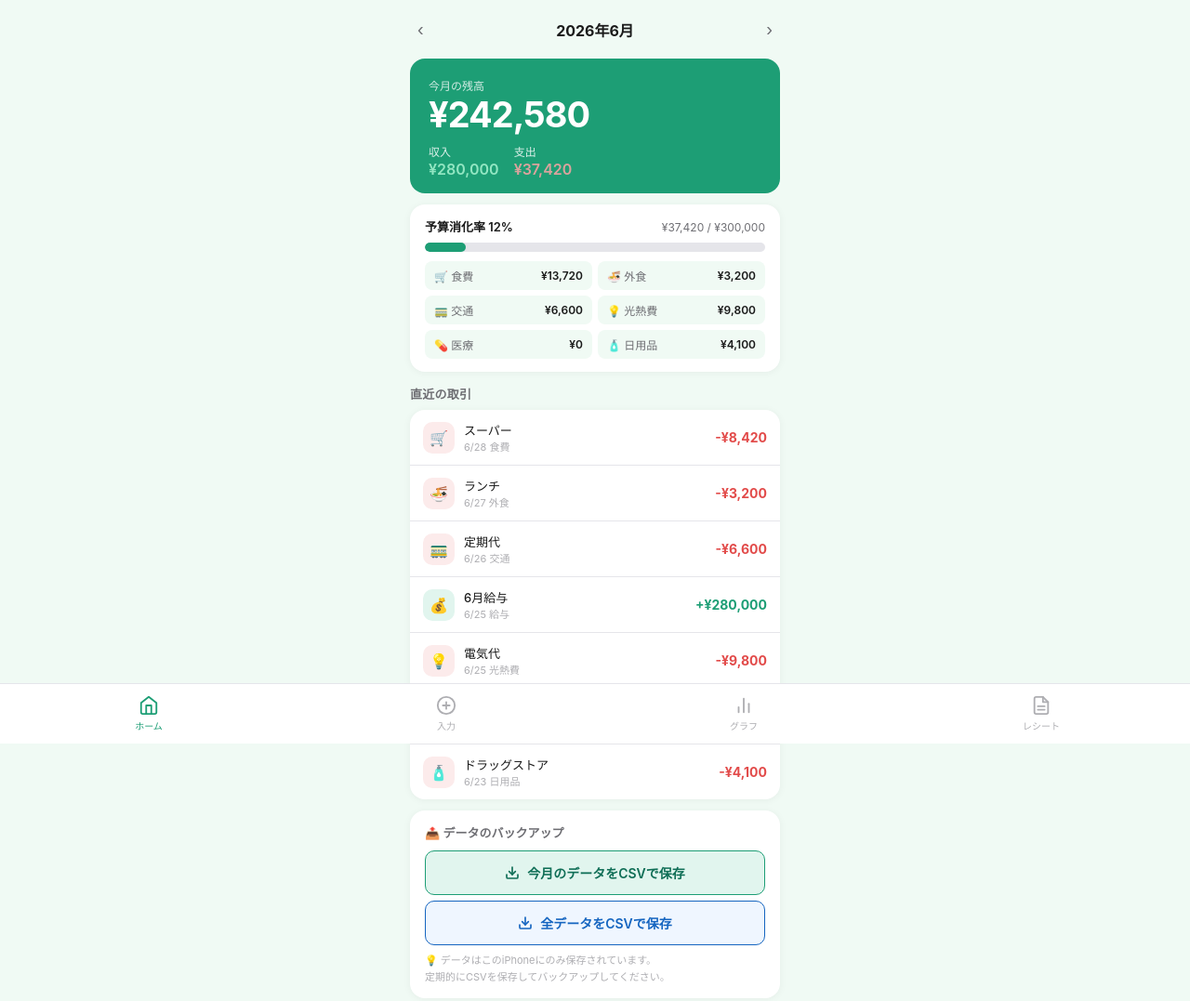
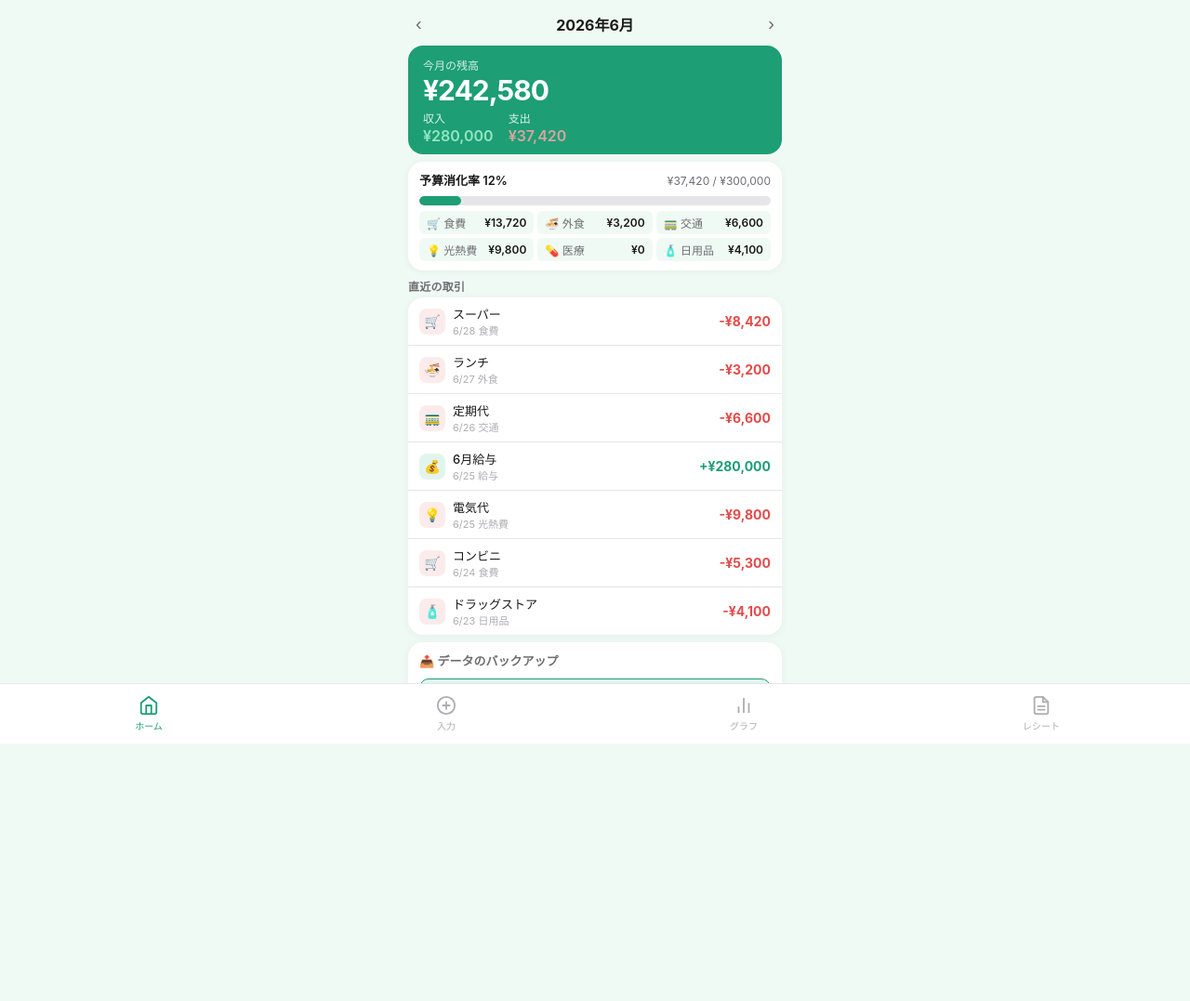
Before and after one commit to thidaka45/kakeibo, a plain HTML site: page index.html in a window 1280 px wide. Shown: the whole page at 93% size. After the commit the page ends 800 px from the top, so only its background shows below. Drawn offline with Linux system fonts and the light colour scheme.

Commit message:
Add files via upload

```diff
--- a/index.html
+++ b/index.html
@@ -31,7 +31,7 @@
   --radius-s:10px;
   font-family:-apple-system,BlinkMacSystemFont,"Hiragino Sans","Hiragino Kaku Gothic ProN",sans-serif;
 }
-body{background:var(--bg);color:var(--text);min-height:100dvh;padding-bottom:80px;padding-top:env(safe-area-inset-top);}
+body{background:var(--bg);color:var(--text);height:100dvh;overflow:hidden;padding-top:env(safe-area-inset-top);}
 
 /* ナビゲーション */
 .nav{position:fixed;bottom:0;left:0;right:0;background:var(--card);border-top:1px solid var(--border);display:flex;padding:8px 0 calc(8px + env(safe-area-inset-bottom));z-index:100;}
@@ -40,24 +40,24 @@ body{background:var(--bg);color:var(--text);min-height:100dvh;padding-bottom:80p
 .nav-btn svg{width:22px;height:22px;stroke:currentColor;fill:none;stroke-width:2;stroke-linecap:round;stroke-linejoin:round;}
 
 /* ページ */
-.page{display:none;padding:16px 16px 8px;max-width:430px;margin:0 auto;}
+.page{display:none;padding:10px 14px 70px;max-width:430px;margin:0 auto;height:100dvh;overflow-y:auto;}
 .page.active{display:block;}
 
 /* ===== ホーム ===== */
-.month-header{display:flex;align-items:center;justify-content:space-between;margin-bottom:16px;}
+.month-header{display:flex;align-items:center;justify-content:space-between;margin-bottom:8px;}
 .month-nav{background:none;border:none;font-size:20px;cursor:pointer;color:var(--sub);padding:4px 8px;}
 .month-title{font-size:16px;font-weight:700;color:var(--text);}
 
 /* 残高カード */
-.balance-card{background:var(--green);border-radius:var(--radius);padding:20px 20px 16px;margin-bottom:12px;color:#fff;}
+.balance-card{background:var(--green);border-radius:var(--radius);padding:12px 16px 10px;margin-bottom:8px;color:#fff;}
 .balance-label{font-size:12px;opacity:.8;margin-bottom:4px;}
-.balance-amount{font-size:38px;font-weight:700;letter-spacing:-1px;line-height:1;}
-.balance-sub{display:flex;gap:16px;margin-top:12px;}
+.balance-amount{font-size:30px;font-weight:700;letter-spacing:-1px;line-height:1;}
+.balance-sub{display:flex;gap:16px;margin-top:6px;}
 .balance-sub-item{font-size:12px;opacity:.85;}
 .balance-sub-item span{display:block;font-size:16px;font-weight:600;margin-top:1px;}
 
 /* 予算バー */
-.budget-card{background:var(--card);border-radius:var(--radius);padding:14px 16px;margin-bottom:12px;box-shadow:0 1px 8px rgba(0,0,0,.05);}
+.budget-card{background:var(--card);border-radius:var(--radius);padding:10px 12px;margin-bottom:8px;box-shadow:0 1px 8px rgba(0,0,0,.05);}
 .budget-row{display:flex;justify-content:space-between;align-items:baseline;margin-bottom:8px;}
 .budget-label{font-size:13px;font-weight:600;color:var(--text);}
 .budget-nums{font-size:12px;color:var(--sub);}
@@ -66,17 +66,17 @@ body{background:var(--bg);color:var(--text);min-height:100dvh;padding-bottom:80p
 .bar-ok{background:var(--green);}
 .bar-warn{background:var(--amber);}
 .bar-over{background:var(--red);}
-.budget-cats{display:grid;grid-template-columns:repeat(2,1fr);gap:6px;margin-top:10px;}
-.cat-row{display:flex;align-items:center;justify-content:space-between;background:var(--bg);border-radius:8px;padding:7px 10px;}
+.budget-cats{display:grid;grid-template-columns:repeat(3,1fr);gap:4px;margin-top:6px;}
+.cat-row{display:flex;align-items:center;justify-content:space-between;background:var(--bg);border-radius:6px;padding:4px 8px;}
 .cat-name{font-size:12px;color:var(--sub);}
 .cat-val{font-size:12px;font-weight:600;color:var(--text);}
 
 /* 直近取引 */
-.section-title{font-size:13px;font-weight:600;color:var(--sub);margin:14px 0 8px;letter-spacing:.02em;}
+.section-title{font-size:12px;font-weight:600;color:var(--sub);margin:6px 0 4px;letter-spacing:.02em;}
 .tx-list{background:var(--card);border-radius:var(--radius);overflow:hidden;box-shadow:0 1px 8px rgba(0,0,0,.05);}
-.tx-item{display:flex;align-items:center;gap:10px;padding:12px 14px;border-bottom:1px solid var(--border);}
+.tx-item{display:flex;align-items:center;gap:8px;padding:8px 12px;border-bottom:1px solid var(--border);}
 .tx-item:last-child{border-bottom:none;}
-.tx-icon{width:34px;height:34px;border-radius:10px;display:flex;align-items:center;justify-content:center;font-size:16px;flex-shrink:0;}
+.tx-icon{width:28px;height:28px;border-radius:8px;display:flex;align-items:center;justify-content:center;font-size:14px;flex-shrink:0;}
 .tx-info{flex:1;}
 .tx-name{font-size:13px;font-weight:500;color:var(--text);}
 .tx-date{font-size:11px;color:var(--muted);}
@@ -146,7 +146,7 @@ body{background:var(--bg);color:var(--text);min-height:100dvh;padding-bottom:80p
 /* エクスポートボタン */
 .export-btn{display:flex;align-items:center;justify-content:center;gap:8px;width:100%;padding:13px;border-radius:var(--radius-s);border:1.5px solid var(--green);background:var(--green-l);color:var(--green-d);font-size:14px;font-weight:600;cursor:pointer;font-family:inherit;transition:opacity .2s;margin-top:10px;}
 .export-btn:active{opacity:.7;}
-.export-section{background:var(--card);border-radius:var(--radius);padding:14px 16px;box-shadow:0 1px 8px rgba(0,0,0,.05);margin-top:12px;}
+.export-section{background:var(--card);border-radius:var(--radius);padding:10px 12px;box-shadow:0 1px 8px rgba(0,0,0,.05);margin-top:8px;}
 .export-title{font-size:13px;font-weight:600;color:var(--sub);margin-bottom:10px;}
 .export-note{font-size:11px;color:var(--muted);margin-top:8px;line-height:1.6;}
 
```
